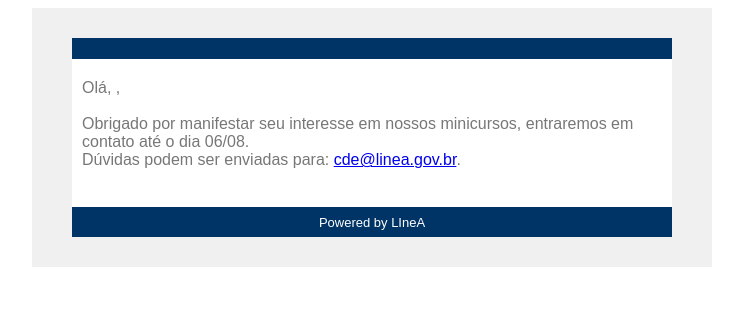
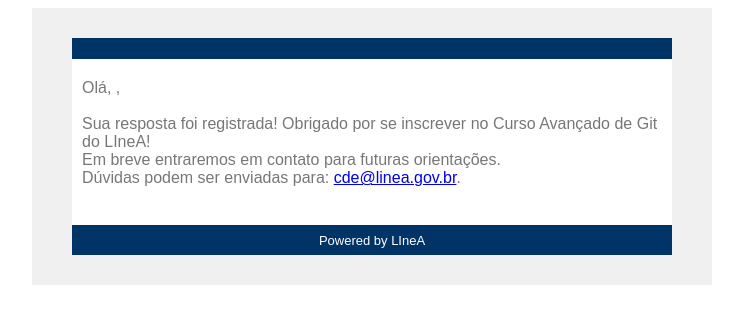
Before and after one commit to linea-it/backward2, a Python web app: template backend/common/templates/confirmation.html in a window 1280 px wide. Shown: the top 324 px of the page, without its empty margins (268-1011 px from the left). Run offline with Jinja, Linux system fonts and the light colour scheme; the template is opened without the code that fills it, so the values that code supplies are empty.

Commit message:
Changing e-mail confirmation message

```diff
--- a/backend/common/templates/confirmation.html
+++ b/backend/common/templates/confirmation.html
@@ -119,7 +119,14 @@
                                                         "
                                                     >
                                                         <br />
-                                                        Obrigado por manifestar seu interesse em nossos minicursos, entraremos em contato até o dia 06/08.<br />
+                                                        Sua resposta foi
+                                                        registrada! Obrigado por
+                                                        se inscrever no Curso
+                                                        Avançado de Git do
+                                                        LIneA!<br />
+                                                        Em breve entraremos em
+                                                        contato para futuras
+                                                        orientações.<br />
                                                         Dúvidas podem ser
                                                         enviadas para:
                                                         <a
```
